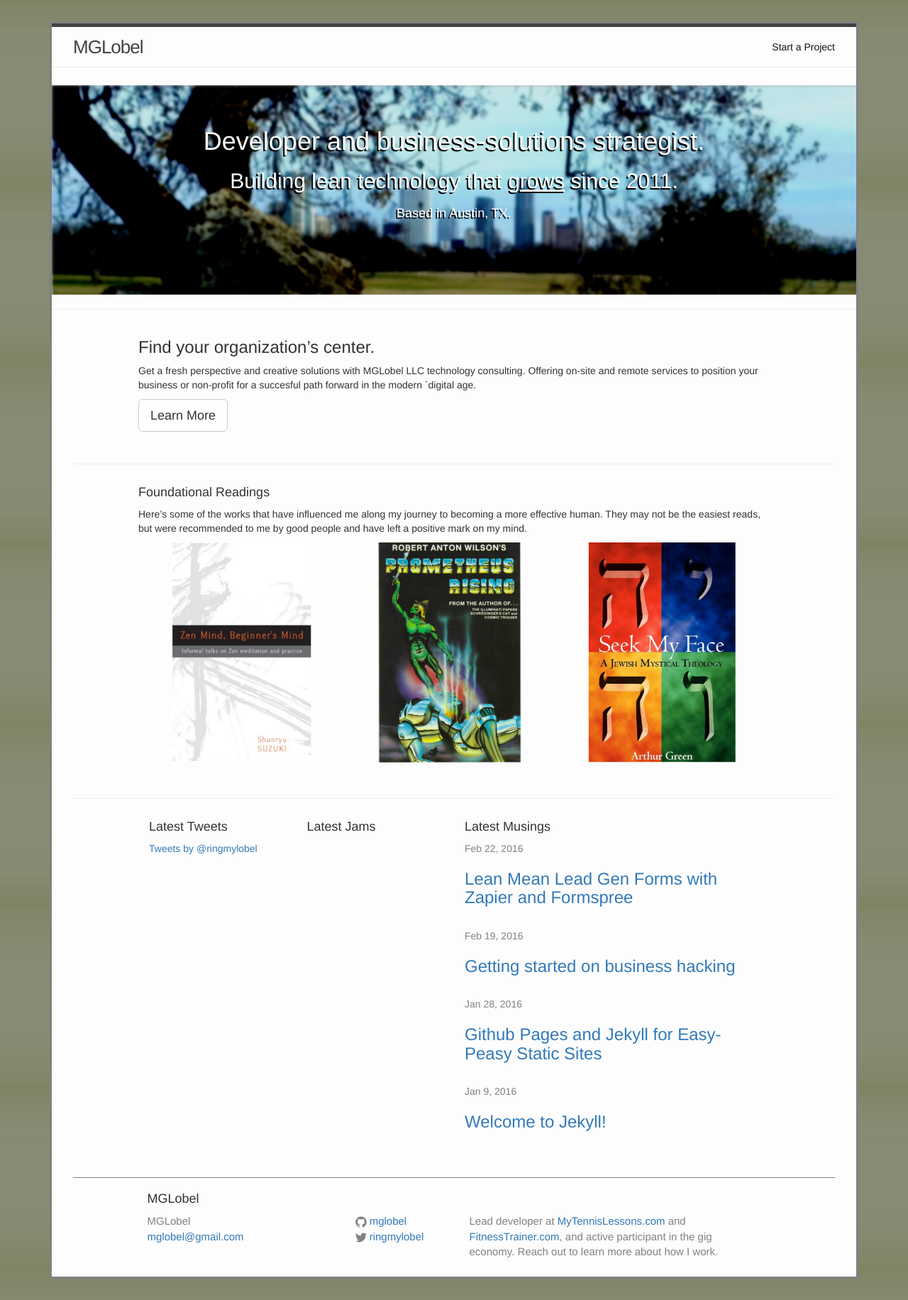
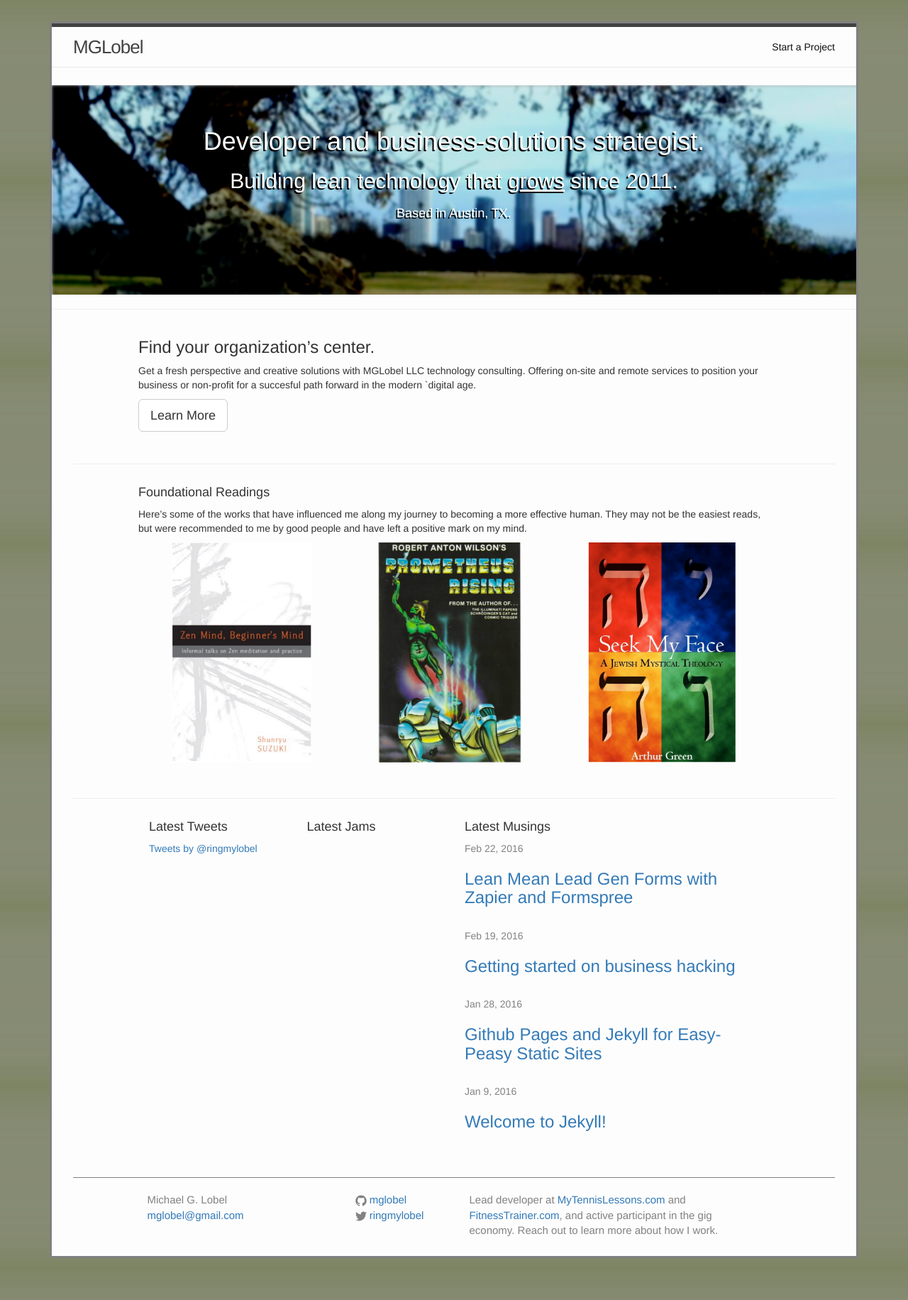
Before and after one commit to mglobel/mglobel, a Jekyll site: the page built from index.html, in a window 1280 px wide. Shown: the whole page at 71% size. Built offline with Jekyll 4.4.1, drawn with Linux system fonts in a browser that asks for light colours; nearby versions of some CDN libraries; a script that is not in the unit is left out; comment, search, counter and statistics services are not loaded; after the commit the page ends 1802 px from its top, so only the background shows below that.

Commit message:
footer content update

```diff
--- a/_includes/footer.html
+++ b/_includes/footer.html
@@ -1,11 +1,10 @@
 <footer class="site-footer">
   <div class="wrapper" style="margin-top: 10px; border-top: 1px solid grey">
     <div class="col-md-10 col-md-offset-1">
-      <h2 class="footer-heading">{{ site.title }}</h2>
       <div class="footer-col-wrapper">
         <div class="footer-col  footer-col-1">
           <ul class="contact-list">
-            <li>{{ site.title }}</li>
+            <li>Michael G. Lobel</li>
             <li><a href="mailto:{{ site.email }}">{{ site.email }}</a></li>
           </ul>
         </div>
--- a/_sass/_layout.scss
+++ b/_sass/_layout.scss
@@ -172,6 +172,7 @@
 .footer-col-wrapper {
     font-size: 15px;
     color: $grey-color;
+    margin-top: 20px;
     margin-left: -$spacing-unit / 2;
     @extend %clearfix;
 }
```
